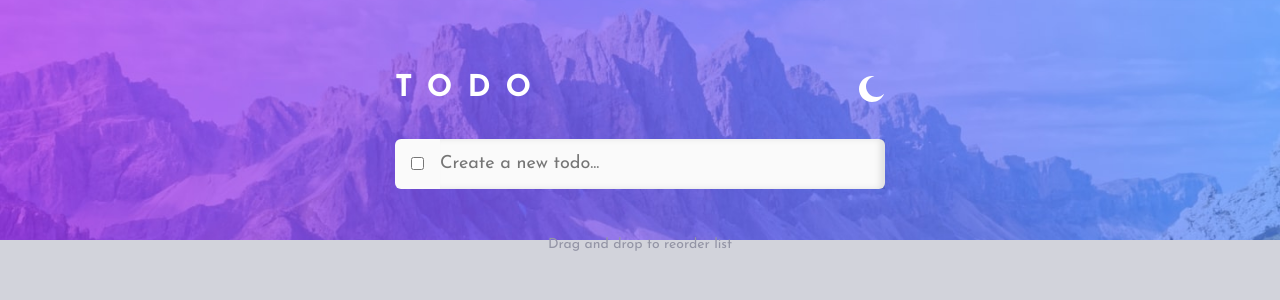
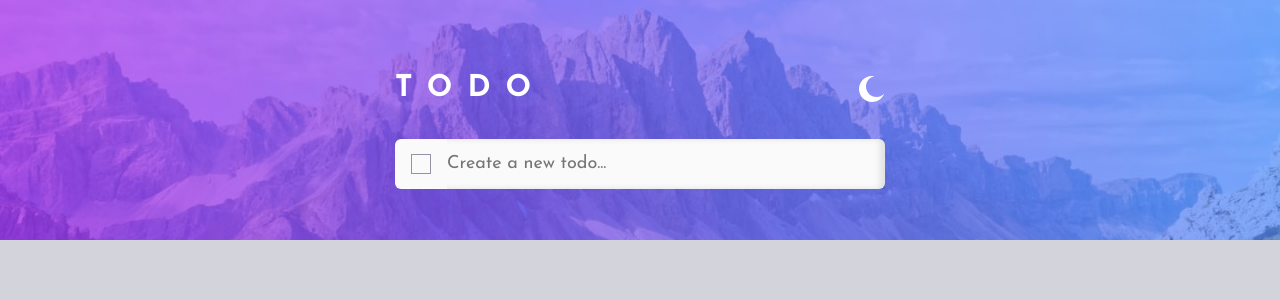
Before and after one commit to devatorres/frontend-mentor-todo-app, a React (Create React App) app: page / in a window 1280 px wide. Shown: the top 300 px of the page. Built offline with nearby package versions, Linux system fonts and the light colour scheme.

Commit message:
feat(app): app completed

```diff
--- a/src/Assets/Styles/general.css
+++ b/src/Assets/Styles/general.css
@@ -30,15 +30,94 @@ h1 {
 }
 
 p {
+	font-weight: var(--weight-normal);
 	font-size: clamp(14px, 2vw, 18px);
 	color: var(--color-font-dark);
 }
 
 span {
+	font-weight: var(--weight-normal);
+	font-size: clamp(14px, 1vw, 16px);
+	color: var(--color-font-soft);
+}
+
+label {
+	font-weight: var(--weight-bold);
+	font-size: clamp(14px, 1vw, 16px);
+	color: var(--color-font-soft);
+}
+
+span.footer {
 	display: block;
 	width: 100%;
 	text-align: center;
-	font-size: clamp(14px, 1vw, 16px);
-	color: var(--color-font-soft);
 	margin-top: var(--space-bg);
 }
+
+/* Custom Checkbox */
+
+.checkbox {
+  position: relative;
+  display: block;
+	width: 20px;
+	height: 20px;
+	margin: 0 var(--space-sm);
+  cursor: pointer;
+  user-select: none;
+}
+
+.checkbox input {
+  position: absolute;
+  opacity: 0;
+  height: 0;
+  width: 0;
+  cursor: pointer;
+}
+
+.checkmark {
+  position: absolute;
+  top: 0;
+  left: 0;
+  height: 20px;
+  width: 20px;
+  background: transparent;
+	border: 1px solid;
+  border-image-slice: 1;
+  border-width: 1px;
+	border-image-source: var(--color-check-inactive);
+}
+
+.checkbox:hover input ~ .checkmark {
+  border: 1px solid;
+  border-image-slice: 1;
+  border-width: 1px;
+	border-image-source: var(--color-check-active);
+}
+
+.checkbox input:checked ~ .checkmark {
+	border: 1px solid;
+  border-image-slice: 1;
+  border-width: 1px;
+	border-image-source: var(--color-check-active);
+  background: var(--color-check-active);
+}
+
+.checkmark:after {
+  content: '';
+  position: absolute;
+  display: none;
+}
+
+.checkbox input:checked ~ .checkmark:after {
+  display: block;
+}
+
+.checkbox .checkmark:after {
+  left: 7px;
+  top: 3px;
+  width: 5px;
+  height: 10px;
+  border: solid white;
+  border-width: 0 2px 2px 0;
+  transform: rotate(45deg);
+}
--- a/src/Assets/Styles/media.css
+++ b/src/Assets/Styles/media.css
@@ -2,4 +2,22 @@
   .todo img {
     opacity: 1 !important;
   }
+
+  .filters {
+    position: absolute;
+    bottom: -65px;
+    left: 0;
+    display: flex;
+		flex-flow: row;
+		justify-content: center;
+		align-items: center;
+		width: 100%;
+		height: 50px;
+		background-color: var(--color-list);
+		border-radius: var(--radius);
+  }
+
+  span.footer {
+    margin-top: calc(var(--space-bg) * 2);
+  }
 }
--- a/src/Assets/Styles/utilities.css
+++ b/src/Assets/Styles/utilities.css
@@ -1,3 +1,7 @@
 .ghost {
   background: var(--color-primary);
 }
+
+input[type='radio']:checked + label {
+  color: var(--color-primary) !important;
+}
--- a/src/Components/Dashboard.js
+++ b/src/Components/Dashboard.js
@@ -40,10 +40,6 @@ const styles = theme => ({
 		borderRadius: 'var(--radius)',
 		marginBottom: 'var(--space-md)',
 
-		'& input[type="checkbox"]': {
-			margin: '0 var(--space-sm)',
-			cursor: 'pointer',
-		},
 		'& input[type="text"]': {
 			height: '50px',
 			appearance: 'none',
@@ -82,10 +78,6 @@ const styles = theme => ({
 			'&:hover img': {
 				opacity: 1,
 			},
-			'& input[type="checkbox"]': {
-				margin: '0 var(--space-sm)',
-				cursor: 'pointer',
-			},
 			'& p': {
 				maxWidth: '80%',
 				flexGrow: 1,
@@ -109,11 +101,58 @@ const styles = theme => ({
 			},
 		},
 	},
+	main2: {
+		'& .footer-mobile': {
+			display: 'none',
+			flexFlow: 'row',
+			justifyContent: 'center',
+			alignItems: 'center',
+			width: '100%',
+			height: '50px',
+			backgroundColor: 'var(--color-list)',
+			borderRadius: 'var(--radius)',
+			marginTop: 'var(--space-sm)',
+		},
+	},
+	footer: {
+		position: 'relative',
+		//display: 'flex',
+		flexFlow: 'row',
+		justifyContent: 'space-between',
+		alignItems: 'center',
+		width: '100%',
+		height: '50px',
+		padding: '0 var(--space-sm)',
+		backgroundColor: 'var(--color-list)',
+		borderRadius: '0 0 var(--radius) var(--radius)',
+
+		'& .filters input[type="radio"]': {
+			display: 'none',
+		},
+		'& .filters label': {
+			cursor: 'pointer',
+			margin: '0 0.5rem',
+			transition: 'color 250ms ease',
+
+			'&:hover': {
+				color: 'var(--color-font-dark)',
+			},
+		},
+	},
+	clear: {
+		cursor: 'pointer',
+		transition: 'color 250ms ease',
+
+		'&:hover': {
+			color: 'var(--color-font-dark)',
+		},
+	},
 });
 
 function Dashboard(props) {
 	const { classes, darkMode, setDarkMode } = props;
 	const [todos, setTodos] = React.useState([]);
+	const [filter, setFilter] = React.useState('all');
 
 	React.useEffect(() => {
 		initSortable();
@@ -141,7 +180,7 @@ function Dashboard(props) {
 	};
 
 	const handleCheckedState = event => {
-		const uuid = event.target.parentNode.dataset.uuid;
+		const uuid = event.target.parentNode.parentNode.dataset.uuid;
 		const todoToUpdate = [...todos].map(todo => {
 			if (todo.getUuid() === uuid) {
 				todo.setChecked(event.target.checked);
@@ -159,15 +198,53 @@ function Dashboard(props) {
 		updateTodos(todoToDelete);
 	};
 
+	const handleClearCompleted = () => {
+		const todosCompleted = [...todos].filter(todo => !todo.getChecked());
+		setTodos(todosCompleted);
+		updateTodos(todosCompleted);
+	};
+
 	const handleCreateTodo = event => {
 		const IntroKey = 13;
 		if (event.keyCode === IntroKey) {
-			const newTodos = [...todos, new Todo({ content: event.target.value })];
-			event.target.value = ''; //... reset input
-			setTodos(newTodos);
-			addTodo(newTodos);
+			if (event.target.value !== '') {
+				const newTodos = [...todos, new Todo({ content: event.target.value })];
+				event.target.value = ''; //... reset input
+				setTodos(newTodos);
+				addTodo(newTodos);
+			}
 		}
 	};
+
+	const countTodosLeft = () =>
+		[].concat(...todos).filter(todo => !todo.getChecked()).length;
+
+	const render = () => {
+		if (filter === 'active') {
+			const activeTodos = [...todos].filter(todo => !todo.getChecked());
+			return activeTodos.map(todo => todoLayout(todo));
+		} else if (filter === 'completed') {
+			const completedTodos = [...todos].filter(todo => todo.getChecked());
+			return completedTodos.map(todo => todoLayout(todo));
+		} else {
+			return todos.map(todo => todoLayout(todo));
+		}
+	};
+
+	const todoLayout = todo => (
+		<div className='todo' key={todo.getUuid()} data-uuid={todo.getUuid()}>
+			<label className='checkbox'>
+				<input
+					type='checkbox'
+					checked={todo.getChecked()}
+					onChange={handleCheckedState}
+				/>
+				<span className='checkmark'></span>
+			</label>
+			<p className='grabbing'>{todo.getContent()}</p>
+			<img src={Close} onClick={handleDeleteTodo} alt='Close Button' />
+		</div>
+	);
 
 	return (
 		<React.Fragment>
@@ -180,7 +257,10 @@ function Dashboard(props) {
 				/>
 			</div>
 			<div className={classes.header}>
-				<input type='checkbox' onChange={handleAllCheckedState} />
+				<label className='checkbox'>
+					<input type='checkbox' onChange={handleAllCheckedState} />
+					<span className='checkmark'></span>
+				</label>
 				<input
 					type='text'
 					placeholder='Create a new todo...'
@@ -188,19 +268,39 @@ function Dashboard(props) {
 				/>
 			</div>
 			<div className={classes.main} id='todos'>
-				{todos.map(todo => (
-					<div className='todo' key={todo.getUuid()} data-uuid={todo.getUuid()}>
-						<input
-							type='checkbox'
-							checked={todo.getChecked()}
-							onChange={handleCheckedState}
-						/>
-						<p className='grabbing'>{todo.getContent()}</p>
-						<img src={Close} onClick={handleDeleteTodo} alt='Close Button' />
+				{render()}
+			</div>
+			<div className={classes.main2}>
+				<div
+					className={classes.footer}
+					style={todos.length === 0 ? { display: 'none' } : { display: 'flex' }}
+				>
+					<span>{countTodosLeft() + ' items left'}</span>
+					<div className='filters'>
+						<input type='radio' id='all' name='filter' defaultChecked></input>
+						<label htmlFor='all' onClick={() => setFilter('all')}>
+							All
+						</label>
+						<input type='radio' id='active' name='filter'></input>
+						<label htmlFor='active' onClick={() => setFilter('active')}>
+							Active
+						</label>
+						<input type='radio' id='completed' name='filter'></input>
+						<label htmlFor='completed' onClick={() => setFilter('completed')}>
+							Completed
+						</label>
 					</div>
-				))}
+					<span className={classes.clear} onClick={handleClearCompleted}>
+						Clear Completed
+					</span>
+				</div>
 			</div>
-			<span>Drag and drop to reorder list</span>
+			<span
+				className='footer'
+				style={todos.length === 0 ? { marginTop: '10rem' } : {}}
+			>
+				{todos.length < 2 ? '' : 'Drag and drop to reorder list'}
+			</span>
 		</React.Fragment>
 	);
 }
```
Also changed, not shown: 1 other file (tests, documents, lock files or other folders).
